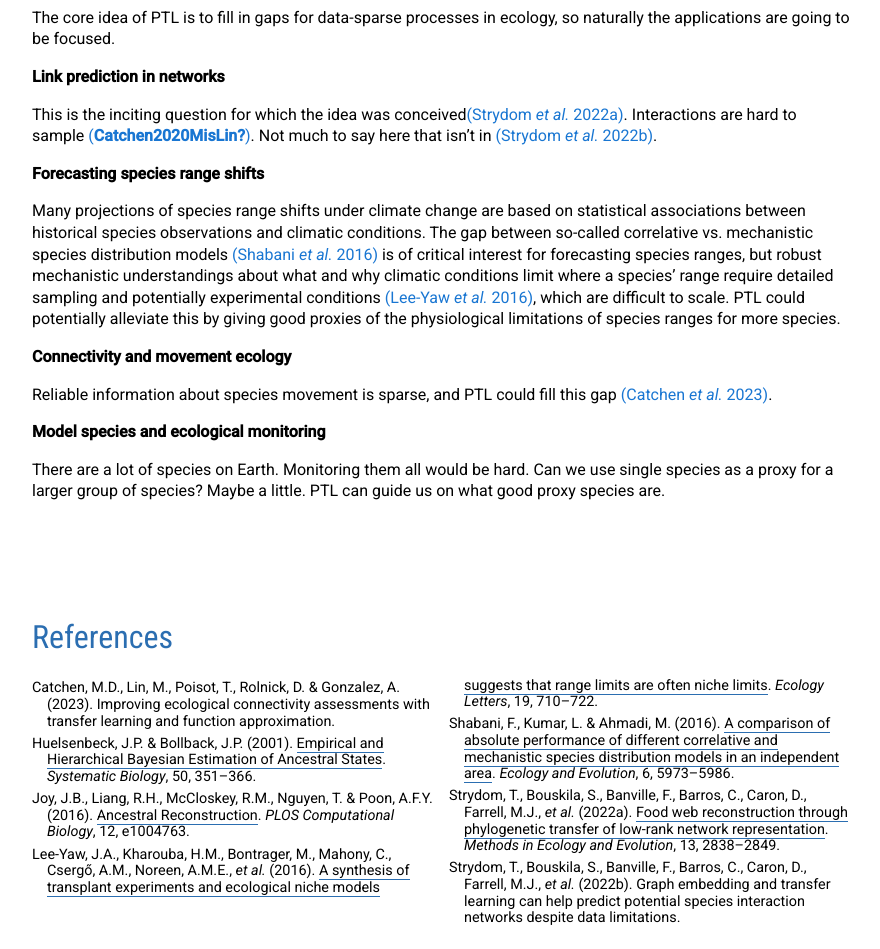
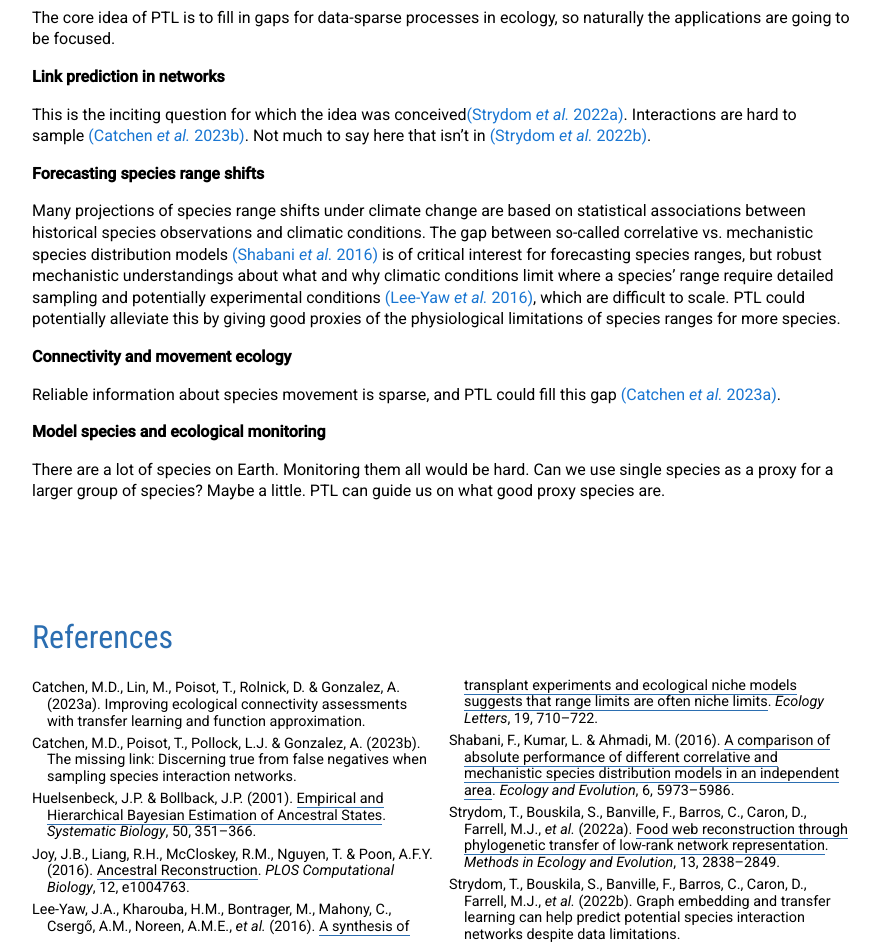
Before and after one commit to gottacatchenall/ms_ptl, a plain HTML site: page index.html in a window 1280 px wide. Shown: the part 3640-4589 px from the top of the page, without its empty margins (198-1078 px from the left). Drawn offline with nearby package versions, Linux system fonts and the light colour scheme; a script that the page names is missing.

Commit message:
Deploying to gh-pages from @ gottacatchenall/ms_ptl@c99dd562d2042d1942d9bd74fd550d922aeddfc7 🚀

```diff
--- a/index.html
+++ b/index.html
@@ -450,9 +450,9 @@ Learning</div>
             conceived<span class="citation"
             data-cites="Strydom2022FooWeb">(Strydom <em>et al.</em>
             2022a)</span>. Interactions are hard to sample <span
-            class="citation"
-            data-cites="Catchen2020MisLin">(<strong>Catchen2020MisLin?</strong>)</span>.
-            Not much to say here that isn’t in <span class="citation"
+            class="citation" data-cites="Catchen2023MisLin">(Catchen
+            <em>et al.</em> 2023b)</span>. Not much to say here that
+            isn’t in <span class="citation"
             data-cites="Strydom2022GraEmb">(Strydom <em>et al.</em>
             2022b)</span>.</p>
             <p><strong>Forecasting species range shifts</strong></p>
@@ -476,7 +476,7 @@ Learning</div>
             <p>Reliable information about species movement is sparse,
             and PTL could fill this gap <span class="citation"
             data-cites="Catchen2023ImpEco">(Catchen <em>et al.</em>
-            2023)</span>.</p>
+            2023a)</span>.</p>
             <p><strong>Model species and ecological
             monitoring</strong></p>
             <p>There are a lot of species on Earth. Monitoring them all
@@ -490,9 +490,15 @@ Learning</div>
             <div id="ref-Catchen2023ImpEco" class="csl-entry"
             role="doc-biblioentry">
             Catchen, M.D., Lin, M., Poisot, T., Rolnick, D. &amp;
-            Gonzalez, A. (2023). Improving ecological connectivity
+            Gonzalez, A. (2023a). Improving ecological connectivity
             assessments with transfer learning and function
             approximation.
+            </div>
+            <div id="ref-Catchen2023MisLin" class="csl-entry"
+            role="doc-biblioentry">
+            Catchen, M.D., Poisot, T., Pollock, L.J. &amp; Gonzalez, A.
+            (2023b). The missing link: Discerning true from false
+            negatives when sampling species interaction networks.
             </div>
             <div id="ref-Huelsenbeck2001EmpHie" class="csl-entry"
             role="doc-biblioentry">
```
Also changed, not shown: rawtext.txt, 5 other files.
